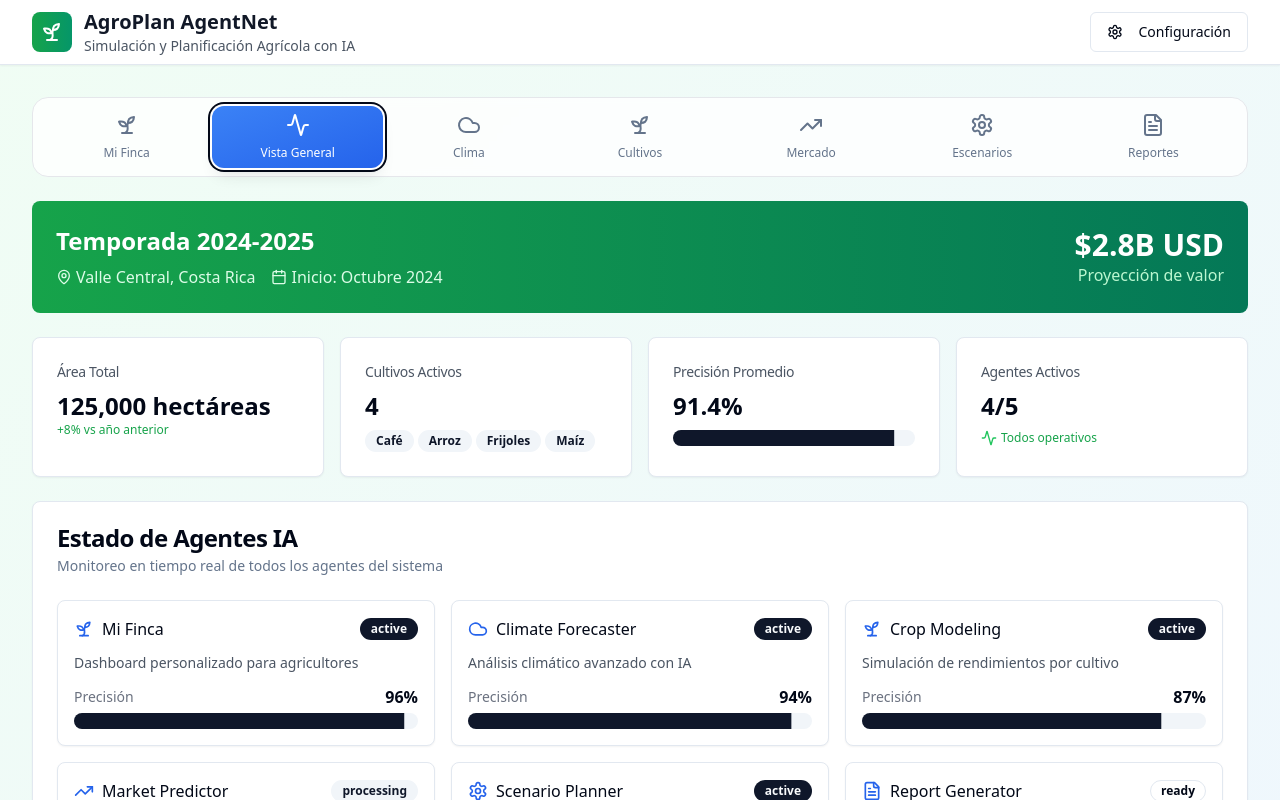
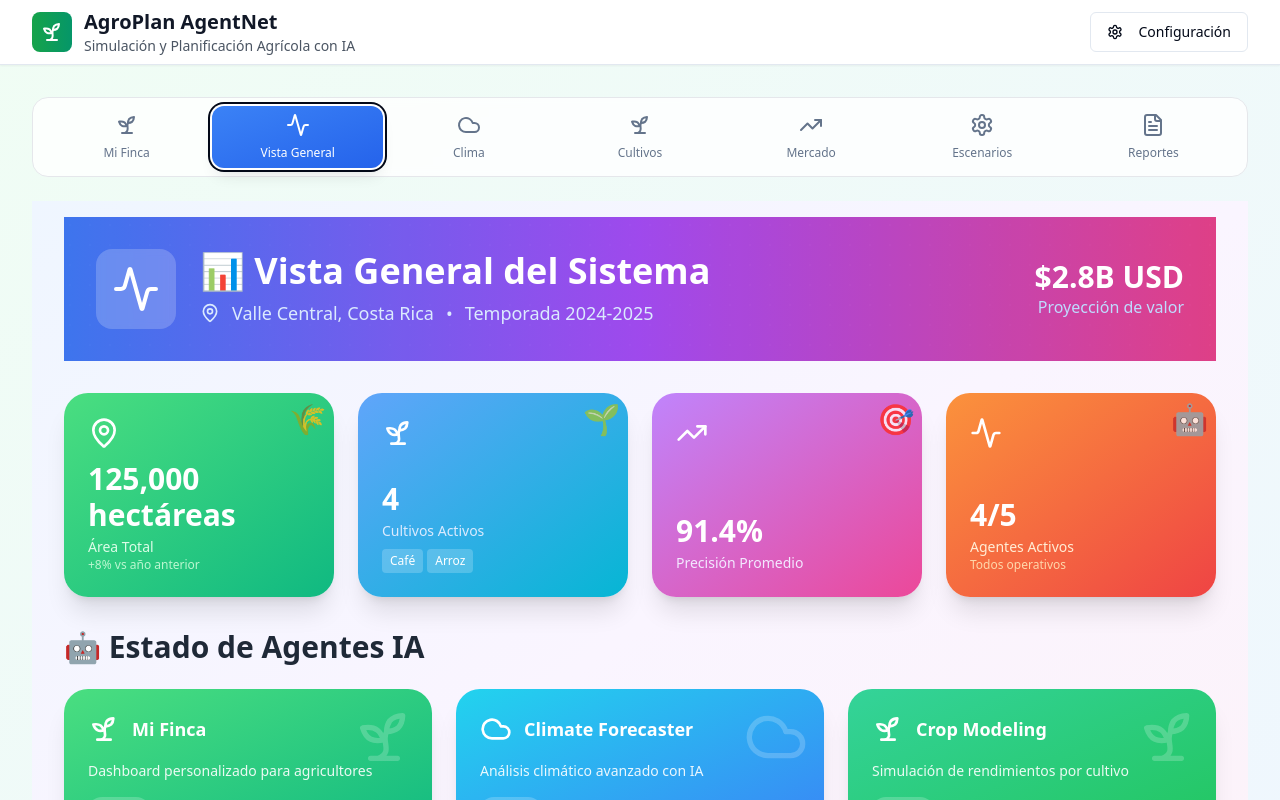
Before and after one commit to OFCL08/agroplan-ai-orchestrator, a React (Vite) app: page / in a window 1280 px wide. Both pictures are taken after a click on the tab "Vista General". Shown: the top 800 px of the page. Built offline with nearby package versions, Linux system fonts and the light colour scheme.

Commit message:
Refactor: Move alerts to FarmerDashboard and improve tab visuals
Move system alerts from the main page to the FarmerDashboard. Improve the visual presentation of the tabs (Overview, Climate, Crops, Market, Scenarios, Reports) to be more graphical, similar to the FarmerDashboard.

```diff
--- a/src/pages/Index.tsx
+++ b/src/pages/Index.tsx
@@ -106,152 +106,130 @@ const Index = () => {
   ];
 
   const renderOverview = () => (
-    <div className="space-y-6">
+    <div className="min-h-screen bg-gradient-to-br from-blue-50 via-purple-50 to-pink-50 p-4">
+      <div className="max-w-6xl mx-auto space-y-8">
+
         {/* Header con información de temporada */}
-      <div className="bg-gradient-to-r from-green-600 to-emerald-700 text-white p-6 rounded-lg">
+        <div className="relative overflow-hidden">
+          <div className="absolute inset-0 bg-gradient-to-r from-blue-600 via-purple-600 to-pink-600 opacity-90"></div>
+          <div className="absolute inset-0 opacity-20">
+            <div className="w-full h-full bg-white/10 bg-[radial-gradient(circle_at_30%_40%,rgba(255,255,255,0.1)_1px,transparent_1px)] bg-[length:20px_20px]"></div>
+          </div>
+          <div className="relative p-8 text-white">
             <div className="flex items-center justify-between">
+              <div className="flex items-center gap-6">
+                <div className="bg-white/20 backdrop-blur-sm p-4 rounded-2xl">
+                  <Activity className="h-12 w-12 text-white" />
+                </div>
                 <div>
-            <h2 className="text-2xl font-bold mb-2">{currentSeason.season}</h2>
-            <div className="flex items-center gap-4 text-green-100">
-              <div className="flex items-center gap-1">
-                <MapPin className="h-4 w-4" />
-                <span>{currentSeason.region}</span>
-              </div>
-              <div className="flex items-center gap-1">
-                <Calendar className="h-4 w-4" />
-                <span>Inicio: {currentSeason.startDate}</span>
+                  <h1 className="text-4xl font-bold mb-2">📊 Vista General del Sistema</h1>
+                  <div className="flex items-center gap-3 text-blue-100">
+                    <MapPin className="h-5 w-5" />
+                    <span className="text-lg">{currentSeason.region}</span>
+                    <span className="text-lg">•</span>
+                    <span className="text-lg">{currentSeason.season}</span>
                   </div>
                 </div>
               </div>
               <div className="text-right">
                 <div className="text-3xl font-bold">{currentSeason.estimatedYield}</div>
-            <div className="text-green-200">Proyección de valor</div>
+                <div className="text-blue-200">Proyección de valor</div>
+              </div>
             </div>
           </div>
         </div>
 
-      {/* Métricas principales */}
-      <div className="grid grid-cols-1 md:grid-cols-4 gap-4">
-        <Card>
-          <CardHeader className="pb-2">
-            <CardTitle className="text-sm font-medium text-gray-600">Área Total</CardTitle>
-          </CardHeader>
-          <CardContent>
-            <div className="text-2xl font-bold">{currentSeason.totalArea}</div>
-            <p className="text-xs text-green-600">+8% vs año anterior</p>
-          </CardContent>
-        </Card>
+        {/* Métricas principales con gradientes */}
+        <div className="grid grid-cols-1 md:grid-cols-4 gap-6">
+          <div className="relative overflow-hidden rounded-3xl bg-gradient-to-br from-green-400 to-emerald-500 p-6 text-white transform hover:scale-105 transition-all duration-300 shadow-xl">
+            <div className="absolute top-2 right-2 text-3xl opacity-80">🌾</div>
+            <div className="flex flex-col h-full justify-between">
+              <MapPin className="h-8 w-8 mb-3" />
+              <div>
+                <p className="text-3xl font-bold mb-1">{currentSeason.totalArea}</p>
+                <p className="text-green-100 text-sm font-medium">Área Total</p>
+                <p className="text-xs text-green-200">+8% vs año anterior</p>
+              </div>
+            </div>
+          </div>
 
-        <Card>
-          <CardHeader className="pb-2">
-            <CardTitle className="text-sm font-medium text-gray-600">Cultivos Activos</CardTitle>
-          </CardHeader>
-          <CardContent>
-            <div className="text-2xl font-bold">{currentSeason.crops.length}</div>
+          <div className="relative overflow-hidden rounded-3xl bg-gradient-to-br from-blue-400 to-cyan-500 p-6 text-white transform hover:scale-105 transition-all duration-300 shadow-xl">
+            <div className="absolute top-2 right-2 text-3xl opacity-80">🌱</div>
+            <div className="flex flex-col h-full justify-between">
+              <Sprout className="h-8 w-8 mb-3" />
+              <div>
+                <p className="text-3xl font-bold mb-1">{currentSeason.crops.length}</p>
+                <p className="text-blue-100 text-sm font-medium">Cultivos Activos</p>
                 <div className="flex flex-wrap gap-1 mt-2">
-              {currentSeason.crops.map((crop, idx) => (
-                <Badge key={idx} variant="secondary" className="text-xs">{crop}</Badge>
+                  {currentSeason.crops.slice(0, 2).map((crop, idx) => (
+                    <span key={idx} className="bg-white/20 text-xs px-2 py-1 rounded">{crop}</span>
                   ))}
                 </div>
-          </CardContent>
-        </Card>
-
-        <Card>
-          <CardHeader className="pb-2">
-            <CardTitle className="text-sm font-medium text-gray-600">Precisión Promedio</CardTitle>
-          </CardHeader>
-          <CardContent>
-            <div className="text-2xl font-bold">91.4%</div>
-            <Progress value={91.4} className="mt-2" />
-          </CardContent>
-        </Card>
-
-        <Card>
-          <CardHeader className="pb-2">
-            <CardTitle className="text-sm font-medium text-gray-600">Agentes Activos</CardTitle>
-          </CardHeader>
-          <CardContent>
-            <div className="text-2xl font-bold">{agents.filter(a => a.status === 'active').length}/5</div>
-            <div className="flex items-center gap-1 mt-2">
-              <Activity className="h-4 w-4 text-green-500" />
-              <span className="text-xs text-green-600">Todos operativos</span>
               </div>
-          </CardContent>
-        </Card>
+            </div>
           </div>
 
-      {/* Estados de agentes */}
-      <Card>
-        <CardHeader>
-          <CardTitle>Estado de Agentes IA</CardTitle>
-          <CardDescription>
-            Monitoreo en tiempo real de todos los agentes del sistema
-          </CardDescription>
-        </CardHeader>
-        <CardContent>
-          <div className="grid grid-cols-1 md:grid-cols-2 lg:grid-cols-3 gap-4">
+          <div className="relative overflow-hidden rounded-3xl bg-gradient-to-br from-purple-400 to-pink-500 p-6 text-white transform hover:scale-105 transition-all duration-300 shadow-xl">
+            <div className="absolute top-2 right-2 text-3xl opacity-80">🎯</div>
+            <div className="flex flex-col h-full justify-between">
+              <TrendingUp className="h-8 w-8 mb-3" />
+              <div>
+                <p className="text-3xl font-bold mb-1">91.4%</p>
+                <p className="text-purple-100 text-sm font-medium">Precisión Promedio</p>
+              </div>
+            </div>
+          </div>
+
+          <div className="relative overflow-hidden rounded-3xl bg-gradient-to-br from-orange-400 to-red-500 p-6 text-white transform hover:scale-105 transition-all duration-300 shadow-xl">
+            <div className="absolute top-2 right-2 text-3xl opacity-80">🤖</div>
+            <div className="flex flex-col h-full justify-between">
+              <Activity className="h-8 w-8 mb-3" />
+              <div>
+                <p className="text-3xl font-bold mb-1">{agents.filter(a => a.status === 'active').length}/5</p>
+                <p className="text-orange-100 text-sm font-medium">Agentes Activos</p>
+                <p className="text-xs text-orange-200">Todos operativos</p>
+              </div>
+            </div>
+          </div>
+        </div>
+
+        {/* Estados de agentes con diseño visual */}
+        <div className="space-y-6">
+          <h2 className="text-3xl font-bold text-gray-800 mb-6">🤖 Estado de Agentes IA</h2>
+          <div className="grid grid-cols-1 md:grid-cols-2 lg:grid-cols-3 gap-6">
             {agents.map((agent) => {
               const IconComponent = agent.icon;
+              const gradientColors = {
+                farmer: "from-green-400 to-emerald-500",
+                climate: "from-cyan-400 to-blue-500",
+                crop: "from-emerald-400 to-green-500",
+                market: "from-orange-400 to-amber-500",
+                scenario: "from-purple-400 to-purple-500",
+                report: "from-pink-400 to-rose-500"
+              };
               return (
-                <Card key={agent.id} className="cursor-pointer hover:shadow-md transition-shadow"
+                <div key={agent.id} className={`relative overflow-hidden rounded-3xl bg-gradient-to-br ${gradientColors[agent.id]} p-6 text-white transform hover:scale-105 transition-all duration-300 shadow-xl cursor-pointer`}
                       onClick={() => setActiveAgent(agent.id)}>
-                  <CardContent className="p-4">
-                    <div className="flex items-center justify-between mb-3">
-                      <div className="flex items-center gap-2">
-                        <IconComponent className="h-5 w-5 text-blue-600" />
-                        <span className="font-medium">{agent.name}</span>
+                  <div className="absolute top-4 right-4 opacity-20">
+                    <IconComponent className="h-16 w-16" />
                   </div>
-                      <Badge
-                        variant={agent.status === 'active' ? 'default' :
-                                agent.status === 'processing' ? 'secondary' : 'outline'}
-                      >
-                        {agent.status}
-                      </Badge>
+                  <div className="relative z-10">
+                    <div className="flex items-center gap-3 mb-4">
+                      <IconComponent className="h-8 w-8" />
+                      <span className="font-bold text-lg">{agent.name}</span>
                     </div>
-                    <p className="text-sm text-gray-600 mb-3">{agent.description}</p>
+                    <p className="text-white/90 text-sm mb-4">{agent.description}</p>
                     <div className="flex items-center justify-between">
-                      <span className="text-sm text-gray-500">Precisión</span>
-                      <span className="font-semibold">{agent.accuracy}%</span>
+                      <span className="bg-white/20 px-3 py-1 rounded-full text-sm font-medium">{agent.status}</span>
+                      <span className="font-bold text-lg">{agent.accuracy}%</span>
                     </div>
-                    <Progress value={agent.accuracy} className="mt-1" />
-                  </CardContent>
-                </Card>
+                  </div>
+                </div>
               );
             })}
           </div>
-        </CardContent>
-      </Card>
-
-      {/* Alertas y notificaciones */}
-      <Card>
-        <CardHeader>
-          <CardTitle>Alertas del Sistema</CardTitle>
-          <CardDescription>
-            Notificaciones importantes basadas en análisis de IA
-          </CardDescription>
-        </CardHeader>
-        <CardContent>
-          <div className="space-y-3">
-            {alerts.map((alert, idx) => (
-              <div key={idx} className="flex items-start gap-3 p-3 rounded-lg border">
-                {alert.type === 'warning' && <AlertTriangle className="h-5 w-5 text-orange-500 mt-0.5" />}
-                {alert.type === 'success' && <CheckCircle className="h-5 w-5 text-green-500 mt-0.5" />}
-                {alert.type === 'info' && <Activity className="h-5 w-5 text-blue-500 mt-0.5" />}
-                <div className="flex-1">
-                  <p className="text-sm">{alert.message}</p>
-                  <Badge
-                    variant={alert.priority === 'alta' ? 'destructive' :
-                            alert.priority === 'media' ? 'secondary' : 'outline'}
-                    className="mt-1"
-                  >
-                    Prioridad {alert.priority}
-                  </Badge>
         </div>
       </div>
-            ))}
-          </div>
-        </CardContent>
-      </Card>
     </div>
   );
 
@@ -348,23 +326,113 @@ const Index = () => {
           </TabsContent>
 
           <TabsContent value="climate">
+            <div className="min-h-screen bg-gradient-to-br from-cyan-50 via-blue-50 to-indigo-50 p-4">
+              <div className="max-w-6xl mx-auto">
+                <div className="relative overflow-hidden rounded-3xl bg-gradient-to-r from-cyan-500 to-blue-600 p-8 text-white mb-8">
+                  <div className="absolute top-4 right-4 opacity-20">
+                    <Cloud className="h-24 w-24" />
+                  </div>
+                  <div className="relative z-10 flex items-center gap-6">
+                    <div className="bg-white/20 backdrop-blur-sm p-4 rounded-2xl">
+                      <Cloud className="h-12 w-12" />
+                    </div>
+                    <div>
+                      <h1 className="text-4xl font-bold mb-2">🌤️ Climate Forecaster</h1>
+                      <p className="text-cyan-100 text-lg">Análisis climático avanzado con IA</p>
+                    </div>
+                  </div>
+                </div>
                 <ClimateAgent />
+              </div>
+            </div>
           </TabsContent>
 
           <TabsContent value="crop">
+            <div className="min-h-screen bg-gradient-to-br from-emerald-50 via-green-50 to-lime-50 p-4">
+              <div className="max-w-6xl mx-auto">
+                <div className="relative overflow-hidden rounded-3xl bg-gradient-to-r from-emerald-500 to-green-600 p-8 text-white mb-8">
+                  <div className="absolute top-4 right-4 opacity-20">
+                    <Sprout className="h-24 w-24" />
+                  </div>
+                  <div className="relative z-10 flex items-center gap-6">
+                    <div className="bg-white/20 backdrop-blur-sm p-4 rounded-2xl">
+                      <Sprout className="h-12 w-12" />
+                    </div>
+                    <div>
+                      <h1 className="text-4xl font-bold mb-2">🌱 Crop Modeling</h1>
+                      <p className="text-emerald-100 text-lg">Simulación de rendimientos por cultivo</p>
+                    </div>
+                  </div>
+                </div>
                 <CropAgent />
+              </div>
+            </div>
           </TabsContent>
 
           <TabsContent value="market">
+            <div className="min-h-screen bg-gradient-to-br from-orange-50 via-amber-50 to-yellow-50 p-4">
+              <div className="max-w-6xl mx-auto">
+                <div className="relative overflow-hidden rounded-3xl bg-gradient-to-r from-orange-500 to-amber-600 p-8 text-white mb-8">
+                  <div className="absolute top-4 right-4 opacity-20">
+                    <TrendingUp className="h-24 w-24" />
+                  </div>
+                  <div className="relative z-10 flex items-center gap-6">
+                    <div className="bg-white/20 backdrop-blur-sm p-4 rounded-2xl">
+                      <TrendingUp className="h-12 w-12" />
+                    </div>
+                    <div>
+                      <h1 className="text-4xl font-bold mb-2">📈 Market Predictor</h1>
+                      <p className="text-orange-100 text-lg">Proyecciones de precios y demanda</p>
+                    </div>
+                  </div>
+                </div>
                 <MarketAgent />
+              </div>
+            </div>
           </TabsContent>
 
           <TabsContent value="scenario">
+            <div className="min-h-screen bg-gradient-to-br from-purple-50 via-violet-50 to-indigo-50 p-4">
+              <div className="max-w-6xl mx-auto">
+                <div className="relative overflow-hidden rounded-3xl bg-gradient-to-r from-purple-500 to-violet-600 p-8 text-white mb-8">
+                  <div className="absolute top-4 right-4 opacity-20">
+                    <Settings className="h-24 w-24" />
+                  </div>
+                  <div className="relative z-10 flex items-center gap-6">
+                    <div className="bg-white/20 backdrop-blur-sm p-4 rounded-2xl">
+                      <Settings className="h-12 w-12" />
+                    </div>
+                    <div>
+                      <h1 className="text-4xl font-bold mb-2">⚙️ Scenario Planner</h1>
+                      <p className="text-purple-100 text-lg">Planificación estratégica integrada</p>
+                    </div>
+                  </div>
+                </div>
                 <ScenarioPlanner />
+              </div>
+            </div>
           </TabsContent>
 
           <TabsContent value="report">
+            <div className="min-h-screen bg-gradient-to-br from-pink-50 via-rose-50 to-red-50 p-4">
+              <div className="max-w-6xl mx-auto">
+                <div className="relative overflow-hidden rounded-3xl bg-gradient-to-r from-pink-500 to-rose-600 p-8 text-white mb-8">
+                  <div className="absolute top-4 right-4 opacity-20">
+                    <FileText className="h-24 w-24" />
+                  </div>
+                  <div className="relative z-10 flex items-center gap-6">
+                    <div className="bg-white/20 backdrop-blur-sm p-4 rounded-2xl">
+                      <FileText className="h-12 w-12" />
+                    </div>
+                    <div>
+                      <h1 className="text-4xl font-bold mb-2">📄 Report Generator</h1>
+                      <p className="text-pink-100 text-lg">Reportes automáticos multimodales</p>
+                    </div>
+                  </div>
+                </div>
                 <ReportGenerator />
+              </div>
+            </div>
           </TabsContent>
         </Tabs>
       </div>
```
Also changed, not shown: src/components/FarmerDashboard.tsx (+55 -2 lines). Lines whose indentation alone changed are shown as unchanged.
